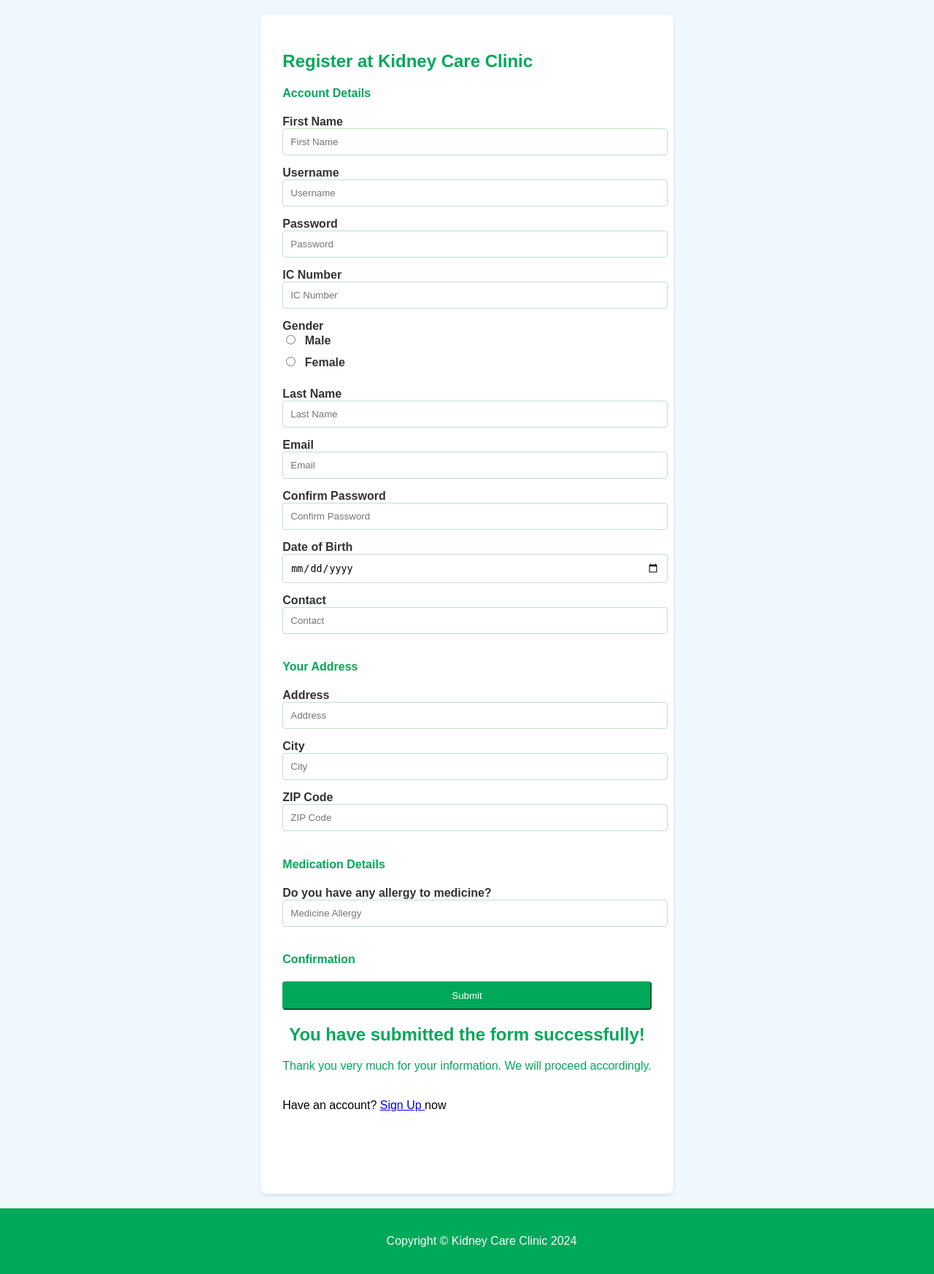
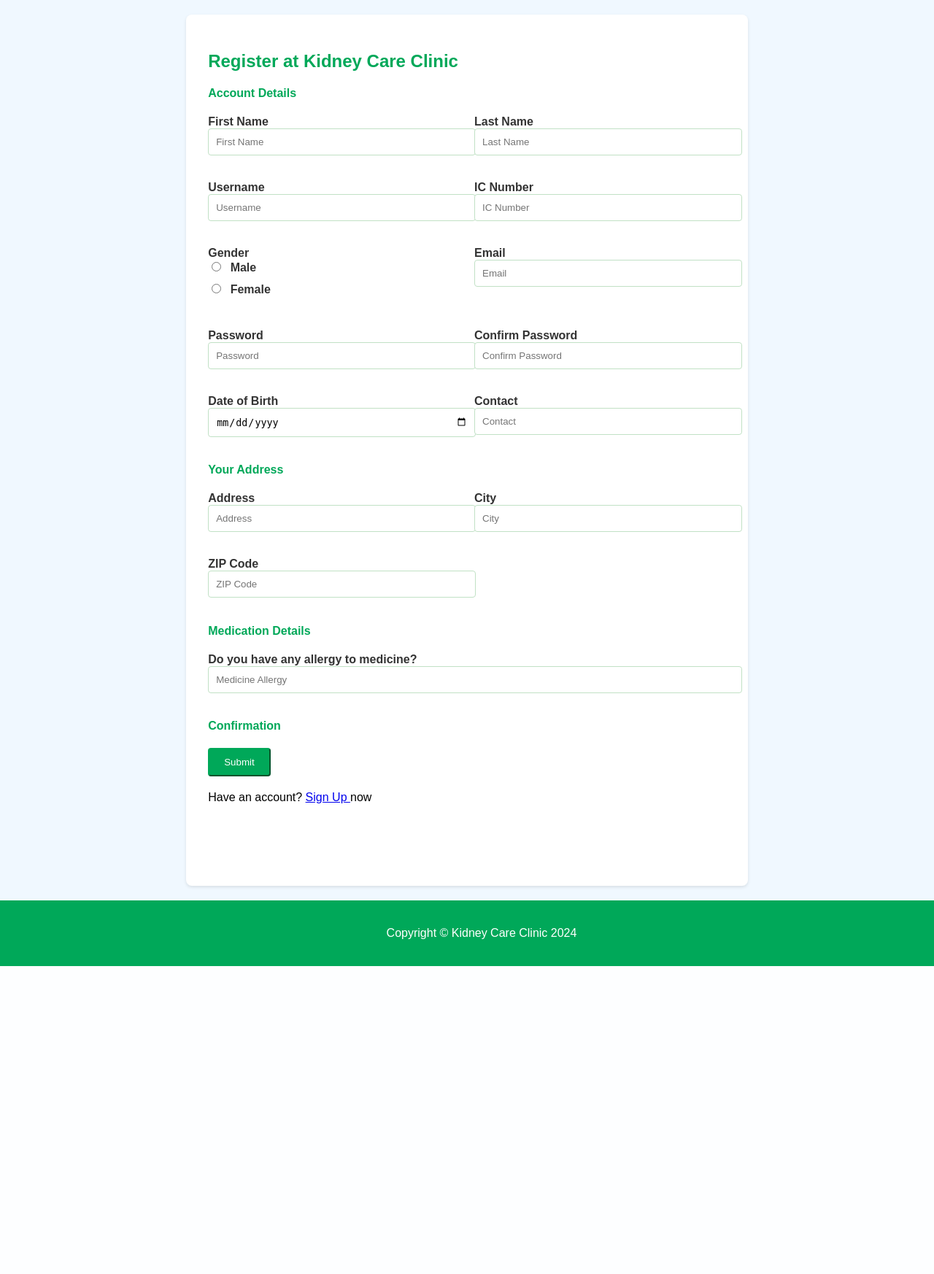
Before and after one commit to iihtisyam/KidneyDisease, a PHP site: page /registerpage.html in a window 1280 px wide. Shown: the whole page at 73% size. After the commit the page ends 1324 px from the top, so only its background shows below. Run offline with PHP 8.4, Linux system fonts and the light colour scheme.

Commit message:
latest register page

```diff
--- a/theme/ListOfStaffs.html
+++ b/theme/ListOfStaffs.html
@@ -182,6 +182,7 @@
                                 <table id="staffTable" class="table table-bordered table-hover">
                                     <thead>
                                         <tr>
+                                            <th class="table-header">Staff ID</th>
                                             <th class="table-header">First Name</th>
                                             <th class="table-header">Last Name</th>
                                             <th class="table-header">Contact</th>
@@ -264,6 +265,7 @@
             data.forEach(staff => {
                 const row = document.createElement('tr');
                 row.innerHTML = `
+                    <td>${staff.staffID}</td>
                     <td>${staff.firstName}</td>
                     <td>${staff.lastName}</td>
                     <td>${staff.contact}</td>
--- a/theme/css/register.css
+++ b/theme/css/register.css
@@ -84,14 +84,24 @@
     margin-top: 20px;
 }
 
-@media (min-width: 768px) {
-    .row > div[class*='col-'] {
-        display: flex;
-        flex-direction: column;
-    }
+/* Grid Styles for Form Sections */
+.grid-container {
+    display: grid;
+    grid-template-columns: 1fr 1fr;
+    gap: 20px;
 }
 
+.grid-container-single {
+    display: grid;
+    grid-template-columns: 1fr;
+    gap: 20px;
+}
+
+/* Responsive Styles */
 @media (max-width: 767px) {
+    .grid-container {
+        grid-template-columns: 1fr;
+    }
     .form-group {
         margin-bottom: 20px;
     }
--- a/theme/registerpage.html
+++ b/theme/registerpage.html
@@ -7,6 +7,7 @@
     <meta name="viewport" content="width=device-width, initial-scale=1">
     <title>Kidney Care Clinic - Register</title>
     <link rel="stylesheet" href="css/register.css">
+
 </head>
 
 <body>
@@ -19,20 +20,19 @@
                             <div>
                                 <h2>Register at Kidney Care Clinic</h2>
                                 <h4>Account Details</h4>
-                                <section>
-                                    <div class="row">
-                                        <div class="col-lg-6">
+                                <section class="grid-container">
                                     <div class="form-group">
                                         <label for="firstName">First Name</label>
                                         <input type="text" id="firstName" class="form-control" placeholder="First Name" required>
                                     </div>
+
+                                    <div class="form-group">
+                                        <label for="lastName">Last Name</label>
+                                        <input type="text" id="lastName" class="form-control" placeholder="Last Name" required>
+                                    </div>
                                     <div class="form-group">
                                         <label for="username">Username</label>
                                         <input type="text" id="username" class="form-control" placeholder="Username" required>
-                                            </div>
-                                            <div class="form-group">
-                                                <label for="password">Password</label>
-                                                <input type="password" id="password" class="form-control" placeholder="Password" required>
                                     </div>
                                     <div class="form-group">
                                         <label for="ICNumber">IC Number</label>
@@ -49,15 +49,13 @@
                                             <label class="form-check-label" for="female">Female</label>
                                         </div>
                                     </div>
-                                        </div>
-                                        <div class="col-lg-6">
-                                            <div class="form-group">
-                                                <label for="lastName">Last Name</label>
-                                                <input type="text" id="lastName" class="form-control" placeholder="Last Name" required>
-                                            </div>
                                     <div class="form-group">
                                         <label for="email">Email</label>
                                         <input type="email" id="email" class="form-control" placeholder="Email" required>
+                                    </div>
+                                    <div class="form-group">
+                                        <label for="password">Password</label>
+                                        <input type="password" id="password" class="form-control" placeholder="Password" required>
                                     </div>
                                     <div class="form-group">
                                         <label for="confirmPassword">Confirm Password</label>
@@ -71,13 +69,9 @@
                                         <label for="contact">Contact</label>
                                         <input type="text" id="contact" class="form-control" placeholder="Contact" required>
                                     </div>
-                                        </div>
-                                    </div>
                                 </section>
                                 <h4>Your Address</h4>
-                                <section>
-                                    <div class="row">
-                                        <div class="col-lg-6">
+                                <section class="grid-container">
                                     <div class="form-group">
                                         <label for="address">Address</label>
                                         <input type="text" id="address" class="form-control" placeholder="Address" required>
@@ -86,24 +80,16 @@
                                         <label for="city">City</label>
                                         <input type="text" id="city" class="form-control" placeholder="City" required>
                                     </div>
-                                        </div>
-                                        <div class="col-lg-6">
                                     <div class="form-group">
                                         <label for="zip">ZIP Code</label>
                                         <input type="text" id="zip" class="form-control" placeholder="ZIP Code" required>
                                     </div>
-                                        </div>
-                                    </div>
                                 </section>
                                 <h4>Medication Details</h4>
-                                <section>
-                                    <div class="row">
-                                        <div class="col-lg-6">
+                                <section class="grid-container-single">
                                     <div class="form-group">
                                         <label for="medicineAllergy">Do you have any allergy to medicine?</label>
-                                                <input class="form-control" type="text" id="medicineAllergy" placeholder="Medicine Allergy">
-                                            </div>
-                                        </div>
+                                        <input type="text" id="medicineAllergy" class="form-control" placeholder="Medicine Allergy">
                                     </div>
                                 </section>
                                 <h4>Confirmation</h4>
@@ -111,9 +97,9 @@
                                     <div class="row h-100">
                                         <div class="col-12 d-flex flex-column justify-content-center align-items-center">
                                             <button id="submit-button" class="btn btn-primary">Submit</button>
-                                            <div id="success-message" class="mt-3 d-none">
+                                            <div id="success-message" class="mt-3" style="display: none;">
                                                 <h2>You have submitted the form successfully!</h2>
-                                                <p>Thank you very much for your information. We will proceed accordingly.</p>
+                                                <p>Thank you very much for your information. We will proceed accordingly<a href="page-login.html" class="text-primary">Login </a> now.</p>
                                             </div>
                                         </div>
                                     </div>
@@ -129,12 +115,14 @@
                 </div>
             </div>
         </div>
+
         <div class="footer">
             <div class="copyright">
                 <p>Copyright &copy; Kidney Care Clinic 2024</p>
             </div>
         </div>
     </div>
+
     <script>
         const maleRadio = document.getElementById('male');
         const femaleRadio = document.getElementById('female');
@@ -192,7 +180,7 @@
             .then(data => {
                 console.log('Response:', data);
                 if (data.error === 'Successfully registered') {
-                    document.getElementById('success-message').classList.remove('d-none');
+                    document.getElementById('success-message').style.display = 'block';
                     document.getElementById('submit-button').style.display = 'none';
                 } else {
                     console.error(data.error);
```
Also changed, not shown: theme/registerStaff.html (+7 -7 lines), theme/css/style.css. Lines whose indentation alone changed are shown as unchanged.
